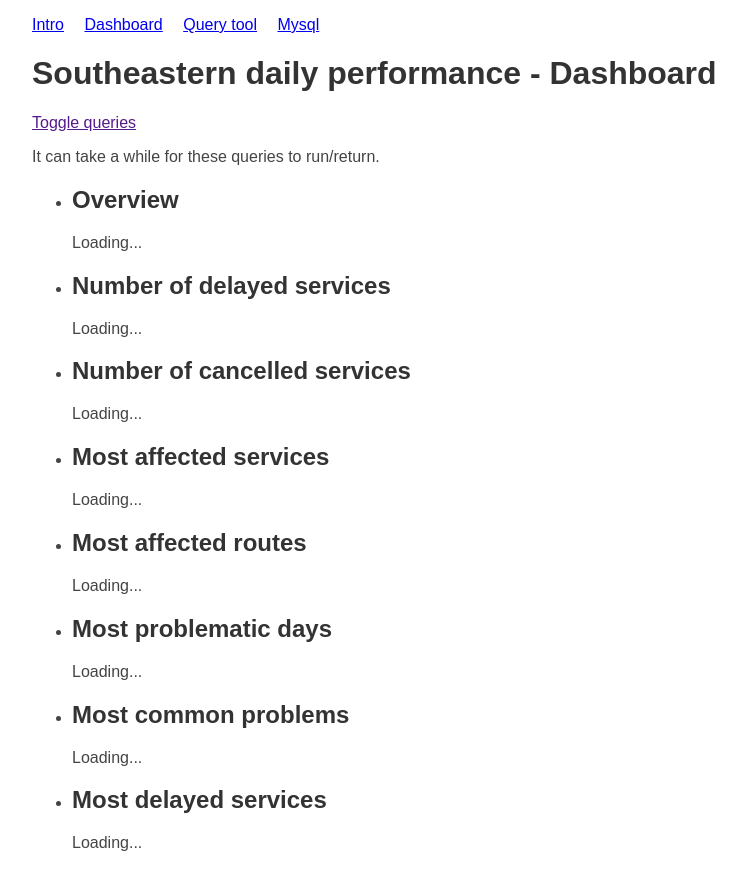
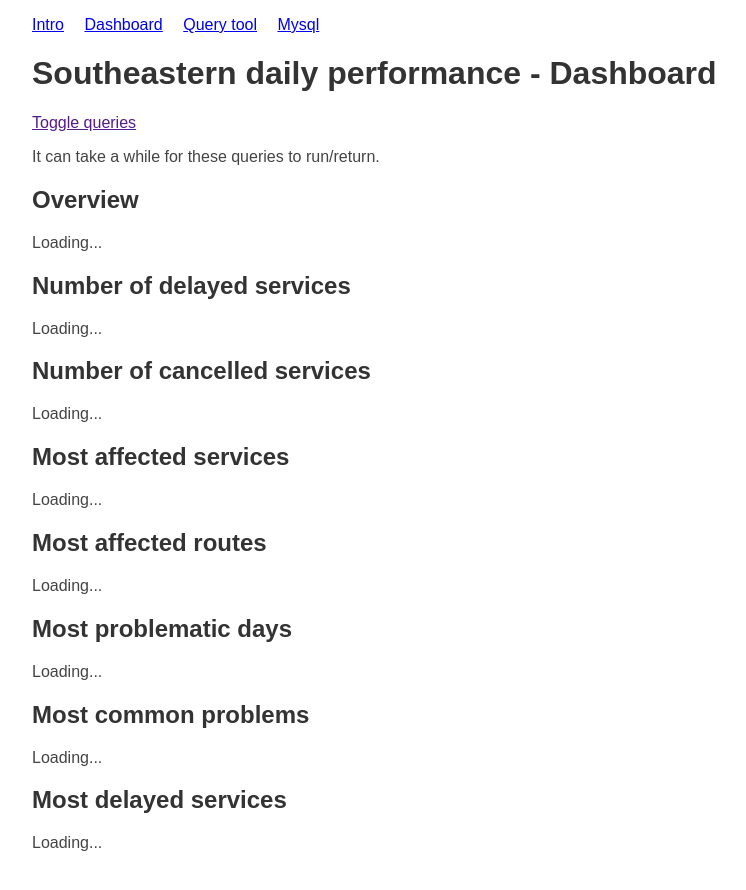
Before and after one commit to chrisroos/southeastern-daily-performance, a Jekyll site: the page built from dashboard.html, in a window 1280 px wide. Shown: the top 890 px of the page, without its empty margins (32-778 px from the left). Built offline with Jekyll 4.4.1, drawn with Linux system fonts in a browser that asks for light colours; nearby versions of some CDN libraries.

Commit message:
Make the dashboard look a little purdier.

```diff
--- a/dashboard.html
+++ b/dashboard.html
@@ -4,7 +4,7 @@ title: Southeastern daily performance - Dashboard
 ---
 <p>It can take a while for these queries to run/return.</p>
 
-<ul>
+<ul id="dashboardQueries">
   <li>
     <a class="query" target="_blank" href="http://www.google.com/fusiontables/api/query?sql=SELECT%20minimum(Date)%20as%20'First%20date'%2C%20maximum(Date)%20as%20'Last%20date'%2C%20count()%20as%20'Number%20of%20services%20affected'%0AFROM%20359310">Overview</a>
   </li>
--- a/stylesheets/sedpr.css
+++ b/stylesheets/sedpr.css
@@ -39,6 +39,14 @@ td {
   padding-right: 1em;
 }
 
+#dashboardQueries {
+  padding-left: 0;
+}
+
+#dashboardQueries li {
+  list-style-type: none;
+}
+
 #queryResultsInPage {
   margin-left: 3em;
 }
```
